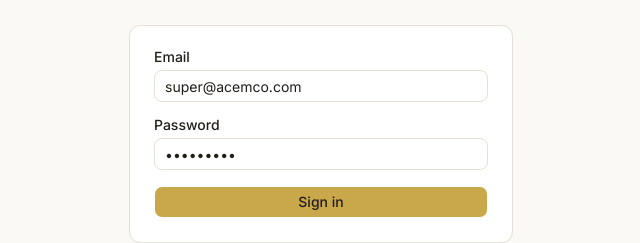
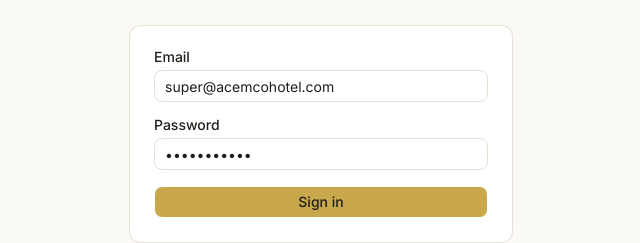
Before and after one commit to danielidonor01-max/Acemco-Hotel, a Next.js app in the folder frontend/: page /login in a window 1280 px wide. Shown: the part 340-583 px from the top of the page, without its empty margins (319-959 px from the left). Built offline with nearby package versions, Linux system fonts and the light colour scheme; no server answers.

Commit message:
auth: update frontend default login credentials to match database seed

```diff
--- a/frontend/src/app/login/page.tsx
+++ b/frontend/src/app/login/page.tsx
@@ -11,8 +11,8 @@ import { Label } from "@/components/ui/label";
 
 export default function LoginPage() {
   const router = useRouter();
-  const [email, setEmail] = useState("super@acemco.com");
-  const [password, setPassword] = useState("Admin123!");
+  const [email, setEmail] = useState("super@acemcohotel.com");
+  const [password, setPassword] = useState("password123");
   const [error, setError] = useState<string | null>(null);
   const [loading, setLoading] = useState(false);
 
```
